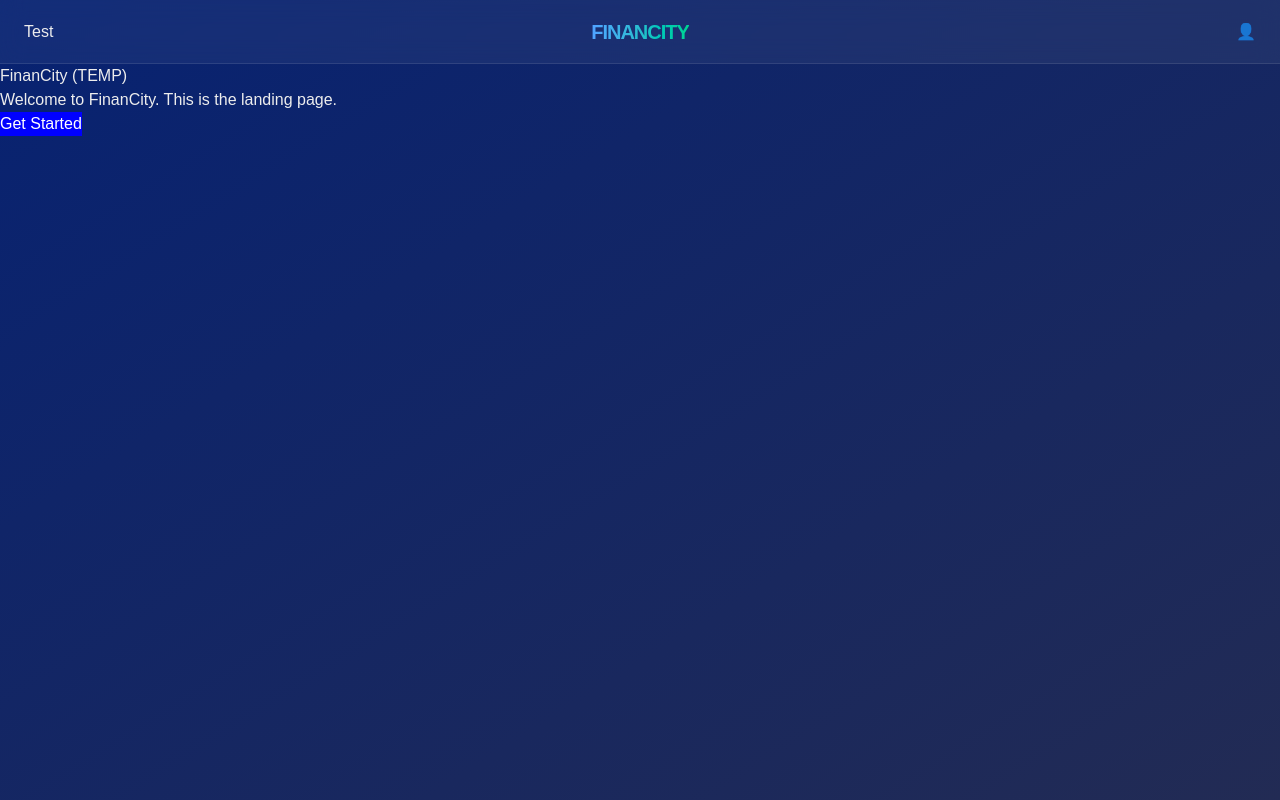
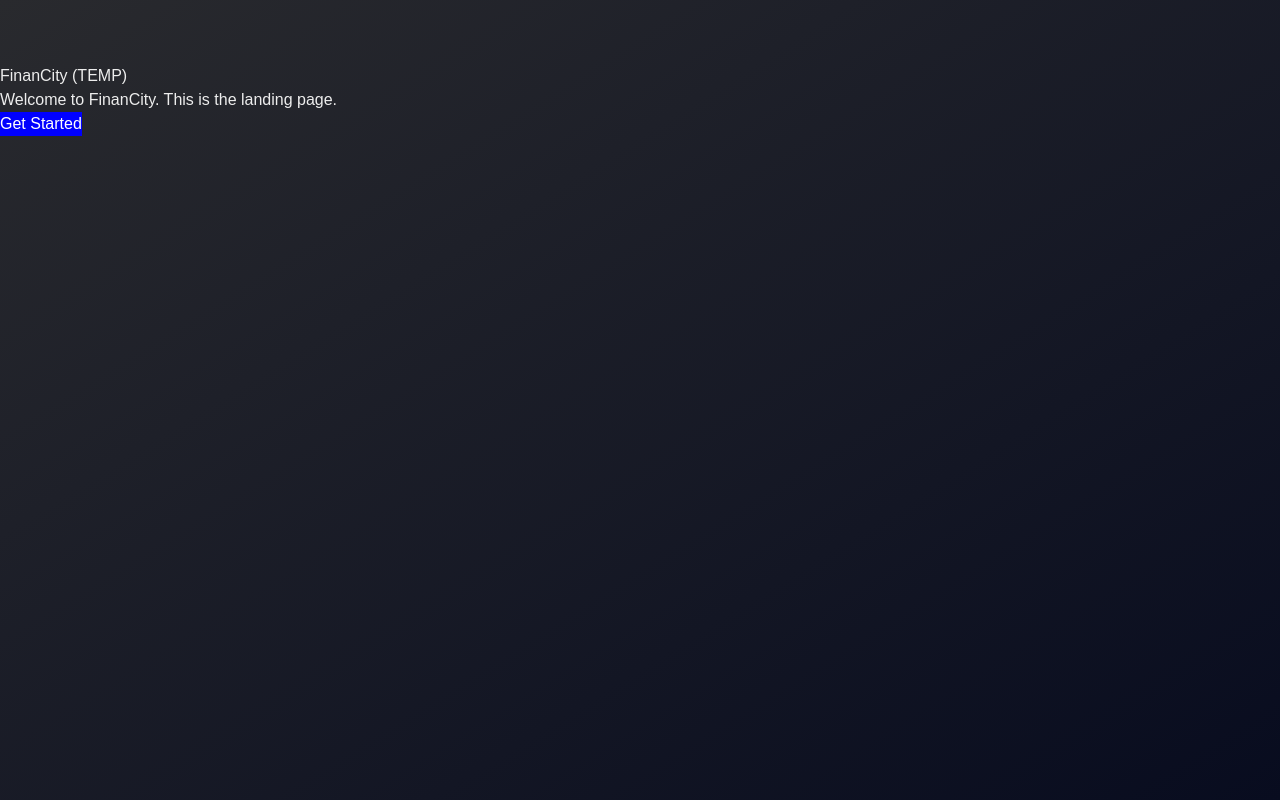
Before and after one commit to iustinflorian/financity-web, a Next.js app: page / in a window 1280 px wide. Built offline with nearby package versions, Linux system fonts and the light colour scheme.

Commit message:
feat: implement navbar, login page v0

```diff
--- a/app/dashboard/page.tsx
+++ b/app/dashboard/page.tsx
@@ -14,7 +14,7 @@ export default function DashboardPage() {
             setUser(parsed);
         } catch (e) {
             localStorage.clear();
-            //router.push("/login");
+            router.push("/login");
         }
     }, []);
 
@@ -24,13 +24,9 @@ export default function DashboardPage() {
     };
 
     return (
-        <div>
+        <div className="">
             <h1>Dashboard - Track your financial stats</h1>
             <p>Hello, <b>{user?.username}</b>!</p>
-
-            <button className="button" onClick={() => router.push("/info")}>Accounts</button>
-            <button className="button" onClick={() => router.push("/settings")}>Settings</button>
-            <button className="button" onClick={logout}>Logout</button>
         </div>
     );
 }
--- a/app/globals.css
+++ b/app/globals.css
@@ -1,50 +1,93 @@
 @import "tailwindcss";
 
-@layer components {
-  .button {
-    @apply px-6 py-3 bg-white/5 hover:bg-white/10 border border-white/10 hover:border-white/20 text-white rounded-xl backdrop-blur-md transition-all active:scale-95;
-  }
-  .button:disabled {
-    @apply opacity-50 cursor-not-allowed;
-  }
-  .nav-container{
-    @apply fixed top-0 left-0 w-full h-16 flex items-center px-6 z-50
-           bg-white/5 backdrop-blur-md border-b border-white/10;
-  }
-  .nav-logo{
-    @apply text-xl font-black tracking-tighter bg-gradient-to-r
-           from-blue-400 to-emerald-400 bg-clip-text text-transparent uppercase;
-  }
-  .nav-dropdown{
-    @apply absolute top-14 left-4 w-48 p-2 rounded-xl shadow-2xl
-           bg-[#1e1e1e] border border-white/10 flex flex-col gap-1;
-  }
-  .nav-link{
-    @apply px-4 py-2 text-sm text-left rounded-lg hover:bg-white/5 transition-colors;
-  }
-  .nav-acc-btn{
-    @apply w-10 h-10 flex items-center justify-center rounded-full
-           bg-blue-600/20 border border-blue-500/50 hover:bg-blue-600 transition-all;
-  }
+.outline {
+  position: absolute;
+  inset: 0;
+  pointer-events: none;
 }
 
-:root {
-  --background-start: rgb(7, 34, 114);
-  --background-end: rgb(34, 43, 84);
-  --foreground: #ededed;
+.rect {
+  stroke-dashoffset: 5;
+  stroke-dasharray: 0 0 10 40 10 40;
+  transition: 0.5s;
+  stroke: #fff;
 }
 
-@theme inline {
-  --color-background: var(--background);
-  --color-foreground: var(--foreground);
-  --font-sans: var(--font-geist-sans);
-  --font-mono: var(--font-geist-mono);
+.nav {
+  position: relative;
+  width: 600px;
+  height: 60px;
+  margin: 0 auto;
+  margin-top: 2rem;
+}
+
+.container:hover .outline .rect {
+  transition: 999999s;
+  /* Must specify these values here as something *different* just so that the transition works properly */
+  stroke-dashoffset: 1;
+  stroke-dasharray: 0;
+}
+
+.container {
+  position: absolute;
+  inset: 0;
+  background: #bef6;
+  display: flex;
+  flex-direction: row;
+  justify-content: space-around;
+  align-items: center;
+  padding: 0.5em;
+}
+
+.btn {
+  padding: 0.5em 1.5em;
+  color: #fff;
+  cursor: pointer;
+  transition: 0.1s;
+}
+
+.btn:hover {
+  background: #fff3;
+}
+
+.btn:nth-child(1):hover ~ svg .rect {
+  stroke-dashoffset: 0;
+  stroke-dasharray: 0 2 8 73.3 8 10.7;
+}
+
+.btn:nth-child(2):hover ~ svg .rect {
+  stroke-dashoffset: 0;
+  stroke-dasharray: 0 12.6 9.5 49.3 9.5 31.6;
+}
+
+.btn:nth-child(3):hover ~ svg .rect {
+  stroke-dashoffset: 0;
+  stroke-dasharray: 0 24.5 8.5 27.5 8.5 55.5;
+}
+
+.btn:nth-child(4):hover ~ svg .rect {
+  stroke-dashoffset: 0;
+  stroke-dasharray: 0 34.7 6.9 10.2 6.9 76;
+}
+
+.btn:hover ~ .outline .rect {
+  stroke-dashoffset: 0;
+  stroke-dasharray: 0 0 10 40 10 40;
+  transition: 0.5s !important;
+}
+
+
+
+:root {
+  --background-start: rgb(41, 42, 46);
+  --background-end: rgb(8, 12, 31);
+  --foreground: #ededed;
 }
 
 @media (prefers-color-scheme: dark) {
   :root {
-    --background-start: rgb(1, 8, 28);
-    --background-end: rgb(136, 32, 109);
+    --background-start: rgb(0, 0, 0);
+    --background-end: rgb(56, 74, 95);
     --foreground: #ededed;
   }
 }
@@ -56,3 +99,81 @@ body {
   color: var(--foreground);
   font-family: Arial, Helvetica, sans-serif;
 }
+
+/* Containerul Pagină */
+.login-page {
+  display: flex;
+  align-items: center;
+  justify-content: center;
+  min-height: 50vh;
+  padding: 20px;
+}
+
+/* Cardul Alb */
+.login-card {
+  background: white;
+  padding: 2.5rem;
+  border-radius: 1.5rem;
+  box-shadow: 0 25px 50px -12px rgba(0, 0, 0, 0.5);
+  width: 100%;
+  max-width: 400px;
+  display: flex;
+  flex-direction: column;
+  gap: 1.5rem;
+  text-align: center;
+}
+
+.login-card h1 {
+  color: #334155;
+  font-size: 1.8rem;
+  font-weight: 800;
+  letter-spacing: 2px;
+}
+
+/* Input-uri */
+.input-group input {
+  width: 100%;
+  padding: 12px;
+  margin-bottom: 1rem;
+  border: 1px solid #cbd5e1;
+  border-radius: 8px;
+  color: #000;
+  outline: none;
+}
+
+/* Butonul tău FIXAT */
+.login-btn-container {
+  position: relative;
+  width: 100%;
+  height: 60px;
+  background: #6b3fa0;
+  border-radius: 8px;
+  display: flex;
+  align-items: center;
+  justify-content: center;
+  cursor: pointer;
+  overflow: hidden; /* Foarte important: să nu iasă SVG-ul afară */
+}
+
+.btn-text {
+  color: white;
+  font-weight: bold;
+  text-transform: uppercase;
+  z-index: 2;
+}
+
+.rect {
+  fill: transparent;
+  stroke: white;
+  stroke-width: 4;
+  width: 100%;
+  height: 100%;
+  /* Animarea ta originală adaptată */
+  stroke-dasharray: 0 100;
+  stroke-dashoffset: 0;
+  transition: 0.6s ease;
+}
+
+.login-btn-container:hover .rect {
+  stroke-dasharray: 100 0;
+}
--- a/app/login/page.tsx
+++ b/app/login/page.tsx
@@ -27,21 +27,19 @@ export default function LoginPage() {
     };
 
     return (
-        <div>
-            <h1>Login</h1>
-            <input
-                type = "email"
-                placeholder = "Enter your email"
-                value = {email}
-                onChange={(e) => setEmail(e.target.value)}
-            />
-            <input
-                type = "password"
-                placeholder = "Enter your password"
-                value = {password}
-                onChange={(e) => setPassword(e.target.value)}
-            />
-            <button onClick={handleLogin}>Login</button>
+    <main className="login-page">
+      <div className="login-card">
+        <h1>LOGIN</h1>
+
+        <div className="input-group">
+          <input type="email" placeholder="Email" value={email} onChange={(e) => setEmail(e.target.value)} />
+          <input type="password" placeholder="Password" value={password} onChange={(e) => setPassword(e.target.value)} />
         </div>
-    );
+
+        <div className="login-btn-container" onClick={handleLogin}>
+          <span className="btn-text">Sign In</span>
+        </div>
+      </div>
+    </main>
+  );
 }
--- a/app/page.tsx
+++ b/app/page.tsx
@@ -10,7 +10,7 @@ export default function LandingPage() {
         () => {
             const user = localStorage.getItem("user_session");
             if(user){
-                router.push("/home");
+                router.push("/dashboard");
             }
         }
     )
--- a/components/navbar.tsx
+++ b/components/navbar.tsx
@@ -1,38 +1,57 @@
 "use client";
-import { useState } from "react";
+import { useState, useEffect } from "react";
 import { useRouter } from "next/navigation";
+import { usePathname } from "next/navigation";
 
 export default function Navbar() {
-  const [isOpen, setIsOpen] = useState(false);
   const router = useRouter();
+  const [isLogged, setIsLogged] = useState<boolean | null>(null);
+  const pathname = usePathname();
+
+  useEffect(
+    () => {
+      const session = localStorage.getItem("user_session");
+      setIsLogged(!!session);
+  }, [pathname]);
+
+  const logout = () => {
+        localStorage.removeItem("user_session");
+        setIsLogged(false);
+        router.push("/login");
+  };
+
+  if (!isLogged || isLogged === null) {
+    return null;
+  }
 
   return (
     <nav className="nav-container">
-      {/* STANGA: Dropdown & Burger */}
-      <div className="flex-1 flex">
-        <div className="relative">
-          <button onClick={() => setIsOpen(!isOpen)}> Test </button>
-
-          {isOpen && (
-            <div className="nav-dropdown">
-              <button className="nav-link" onClick={() => router.push("/dashboard")}>Dashboard</button>
-              <button className="nav-link" onClick={() => router.push("/info")}>Accounts</button>
-              <button className="nav-link" onClick={() => router.push("/settings")}>Settings</button>
-            </div>
-          )}
+      <div className="nav">
+        <div className="container">
+          <div className="btn" onClick={() => router.push("/dashboard")}>Dashboard</div>
+          <div className="btn" onClick={() => router.push("/info")}>Information</div>
+          <div className="btn" onClick={() => router.push("/logs")}>Transactions</div>
+          <div className="btn" onClick={logout}>Logout</div>
+          <svg
+            className="outline"
+            overflow="visible"
+            width="600"
+            height="60"
+            viewBox="0 0 600 60"
+            xmlns="http://www.w3.org/2000/svg"
+          >
+          <rect
+            className="rect"
+            pathLength="100"
+            x="0"
+            y="0"
+            width="600"
+            height="60"
+            fill="transparent"
+            strokeWidth="4"
+          ></rect>
+          </svg>
         </div>
-      </div>
-
-      {/* MIJLOC: Logo */}
-      <div className="flex-none">
-        <span className="nav-logo">FINANCITY</span>
-      </div>
-
-      {/* DREAPTA: Account */}
-      <div className="flex-1 flex justify-end">
-        <button className="nav-account-btn" onClick={() => router.push("/settings")}>
-          👤
-        </button>
       </div>
     </nav>
   );
--- /dev/null
+++ b/tailwind.config.ts
@@ -0,0 +1,8 @@
+import type { Config } from 'tailwindcss';
+
+export default {
+  content: [
+    './app/**/*.{js,ts,jsx,tsx,mdx}',
+    './components/**/*.{js,ts,jsx,tsx,mdx}',
+  ],
+} satisfies Config;
```
Also changed, not shown: app/logs/page.tsx (added).
